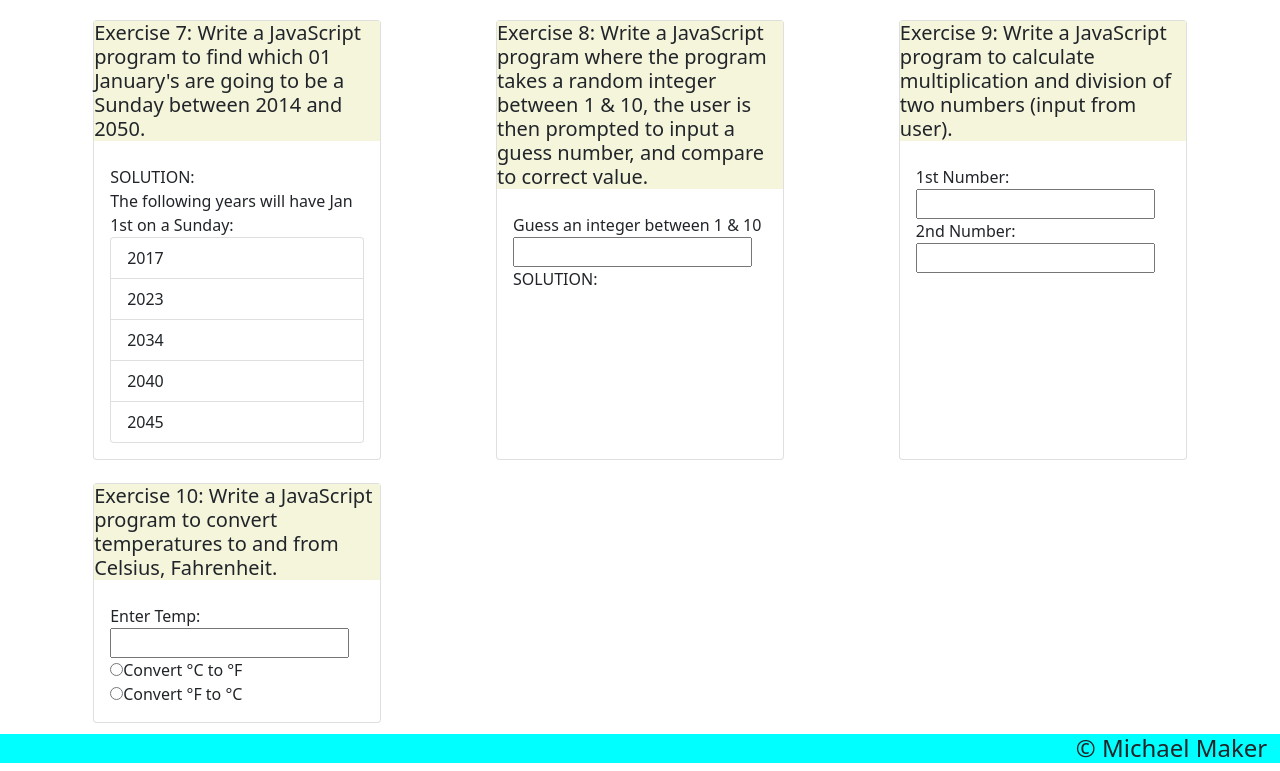
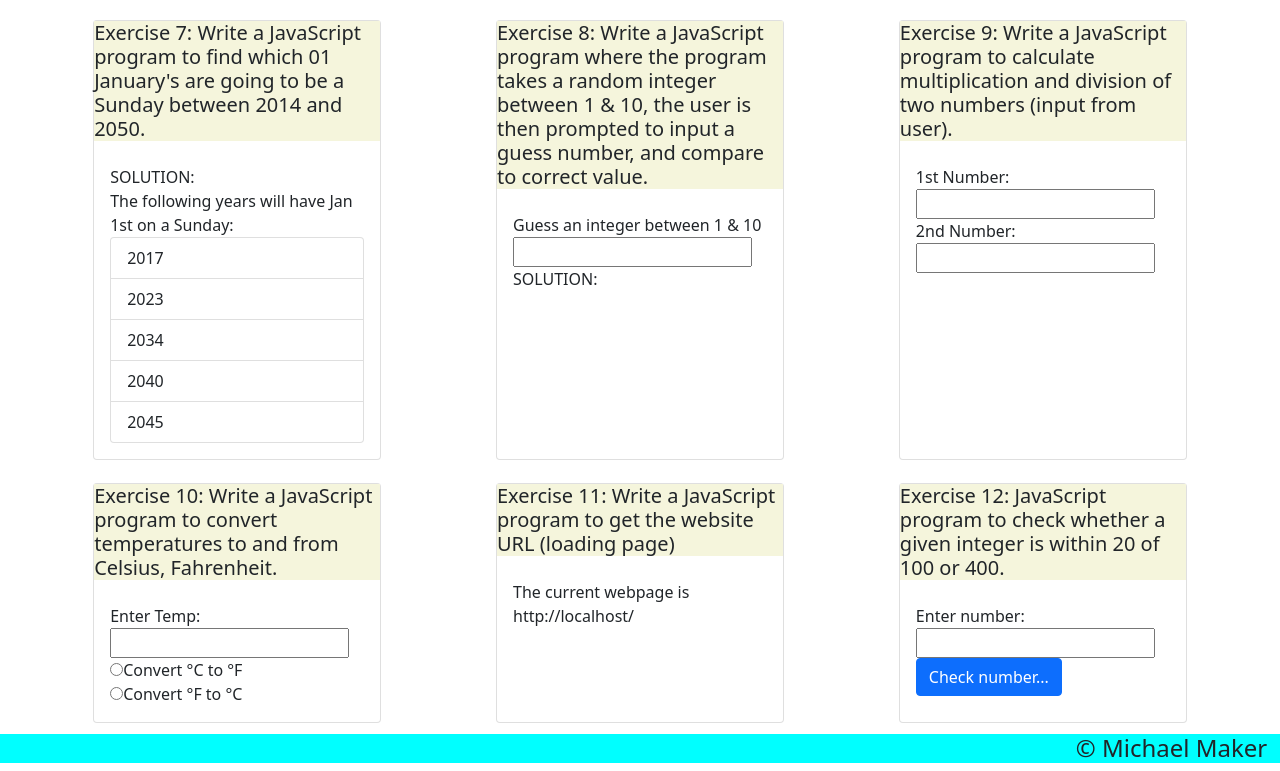
Before and after one commit to guerillaxgardener/w3resource_js_exercises, a React (Create React App) app: page / in a window 1280 px wide. Shown: the part 675-1446 px from the top of the page. Built offline with nearby package versions, Linux system fonts and the light colour scheme.

Commit message:
Add Ex11 and Ex12 to Main page

```diff
--- a/src/Main.js
+++ b/src/Main.js
@@ -10,6 +10,9 @@ import Ex7 from "./exercises/Ex7";
 import Ex8 from "./exercises/Ex8";
 import Ex9 from "./exercises/Ex9";
 import Ex10 from "./exercises/Ex10";
+import Ex11 from "./exercises/Ex11";
+import Ex12 from "./exercises/Ex12";
+
 
 import "../src/Main.css";
 // import { useState } from 'react'
@@ -62,6 +65,14 @@ const Main = (props) => {
           <Ex10 />
         </Card>
 
+        <Card className="exercise-card" style={{ width: '18rem' }}>
+          <Ex11 />
+        </Card>
+
+        <Card className="exercise-card" style={{ width: '18rem' }}>
+          <Ex12 />
+        </Card>
+
       </Container >
 
 
```
